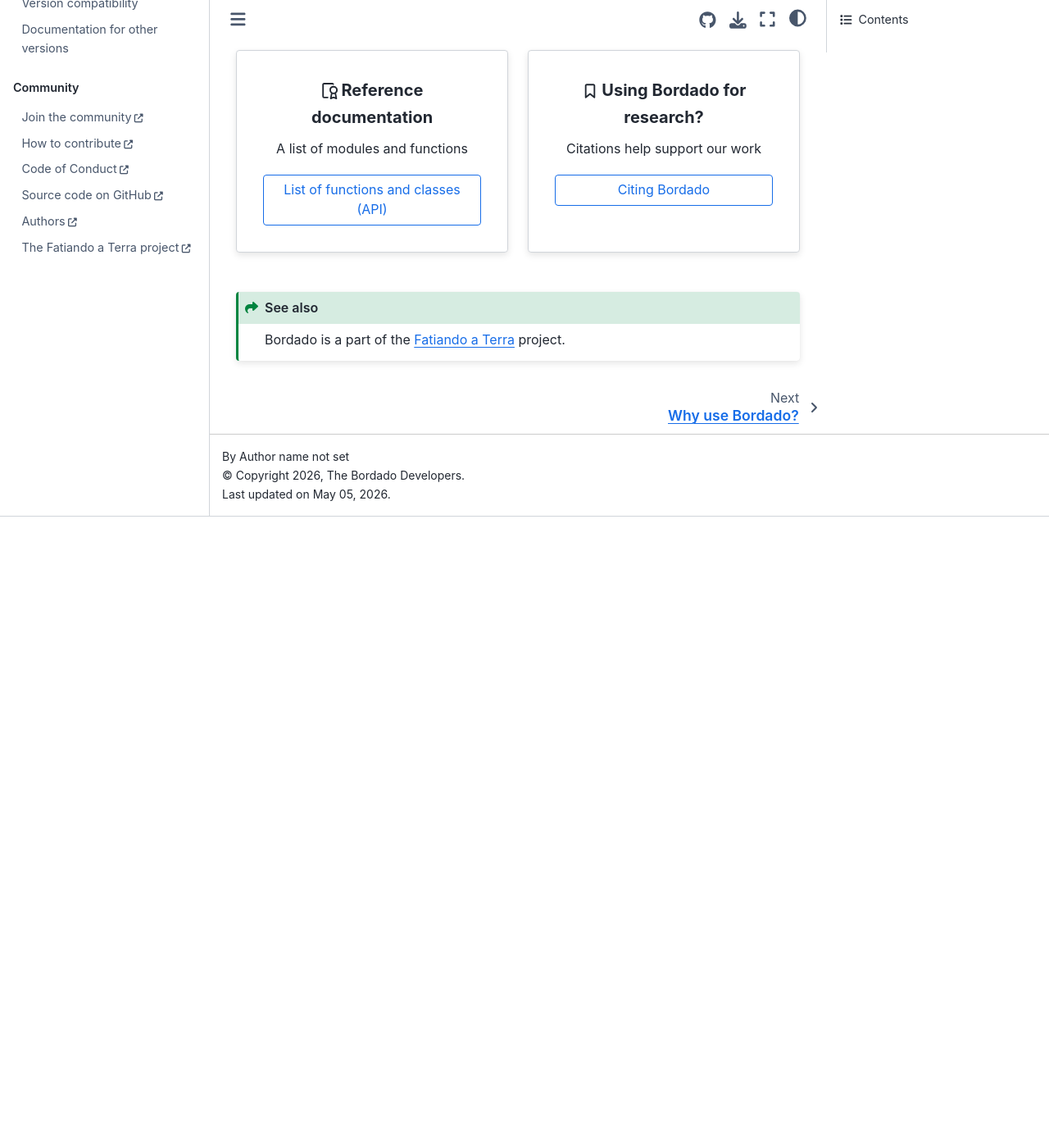
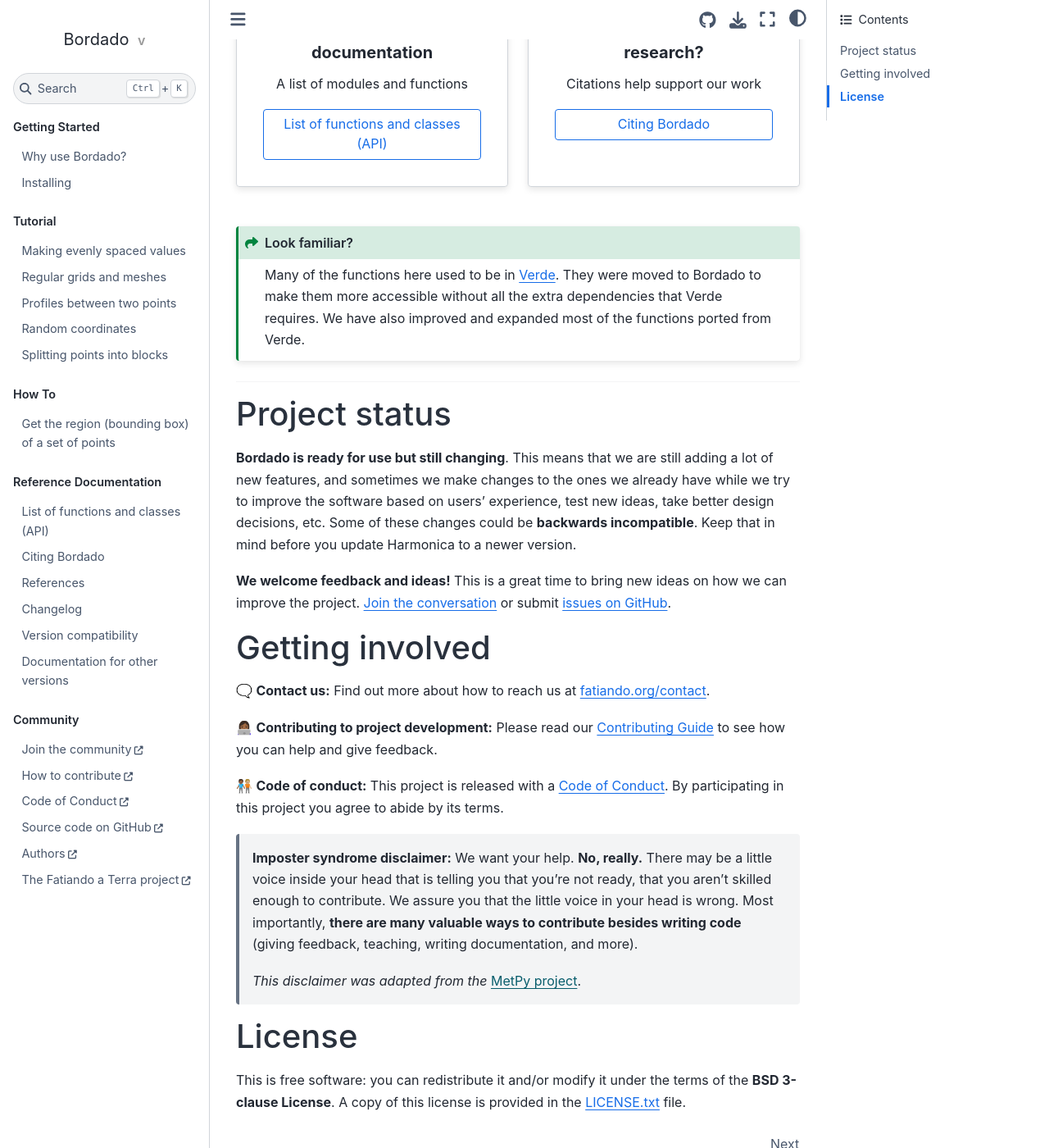
Before and after one commit to fatiando/bordado, a Sphinx documentation site: the page built from doc/index.rst, in a window 1280 px wide and 1400 px high, scrolled down 915 px. Shown: the whole window at 82% size. Built offline with Sphinx 7.4.7 and the Sphinx Book theme 1.1.4, drawn with Linux system fonts in a browser that asks for light colours; the version number could not be read and is left out; before the commit the page ends 1545 px from its top, so only the background shows below that; some of the changed text lies outside the part shown.

Commit message:
Update development status to beta (ready for use but in dev) (#102)
The project was still marked as pre-alpha and in early stages. I think
we can say now that it's in beta stage and ready for use but expect
breaking changes. We're already adopting it in our other packages so it
makes to bump the dev status now. Add the status, disclaimer, and
license from the README to the front page as well to emulate Harmonica
and Choclo.

```diff
--- a/doc/index.rst
+++ b/doc/index.rst
@@ -23,7 +23,7 @@
             :width: 200px
             :class: sd-m-auto dark-light
 
-**Bordado**  (Portuguese for "embroidery") is a Python package for creating,
+**Bordado** (Portuguese for "embroidery") is a Python package for creating,
 manipulating, and splitting geographic and Cartesian coordinates.
 It can generate coordinates at regular intervals by specifying the number of
 points or the spacing between points. Bordado takes care of adjusting the
@@ -32,11 +32,8 @@
 
 .. seealso::
 
-    Many of the functions here used to be in
-    `Verde <https://www.fatiando.org/verde/>`__. They were moved to Bordado to
-    make them more accessible without all of the extra dependencies that Verde
-    requires. We have also improved and expanded most of the functions ported
-    from Verde.
+    Bordado is a part of the
+    `Fatiando a Terra <https://www.fatiando.org/>`_ project.
 
 .. grid:: 1 2 1 2
     :margin: 5 5 0 0
@@ -97,10 +94,66 @@
             :outline:
             :expand:
 
-.. seealso::
+.. admonition:: Look familiar?
+    :class: seealso
 
-    Bordado is a part of the
-    `Fatiando a Terra <https://www.fatiando.org/>`_ project.
+    Many of the functions here used to be in
+    `Verde <https://www.fatiando.org/verde/>`__. They were moved to Bordado to
+    make them more accessible without all the extra dependencies that Verde
+    requires. We have also improved and expanded most of the functions ported
+    from Verde.
+
+----
+
+Project status
+--------------
+
+**Bordado is ready for use but still changing**. This means that we are
+still adding a lot of new features, and sometimes we make changes to the
+ones we already have while we try to improve the software based on
+users’ experience, test new ideas, take better design decisions, etc.
+Some of these changes could be **backwards incompatible**. Keep that in
+mind before you update Harmonica to a newer version.
+
+**We welcome feedback and ideas!** This is a great time to bring new
+ideas on how we can improve the project. `Join the
+conversation <https://www.fatiando.org/contact>`__ or submit `issues on
+GitHub <https://github.com/fatiando/bordado/issues>`__.
+
+Getting involved
+----------------
+
+🗨️ **Contact us:** Find out more about how to reach us at
+`fatiando.org/contact <https://www.fatiando.org/contact/>`__.
+
+👩🏾‍💻 **Contributing to project development:** Please read our
+`Contributing
+Guide <https://github.com/fatiando/bordado/blob/main/CONTRIBUTING.md>`__
+to see how you can help and give feedback.
+
+🧑🏾‍🤝‍🧑🏼 **Code of conduct:** This project is released with a `Code of
+Conduct <https://github.com/fatiando/community/blob/main/CODE_OF_CONDUCT.md>`__.
+By participating in this project you agree to abide by its terms.
+
+    **Imposter syndrome disclaimer:** We want your help. **No, really.** There
+    may be a little voice inside your head that is telling you that you’re
+    not ready, that you aren’t skilled enough to contribute. We assure you
+    that the little voice in your head is wrong. Most importantly, **there are
+    many valuable ways to contribute besides writing code** (giving feedback,
+    teaching, writing documentation, and more).
+
+    *This disclaimer was adapted from the* `MetPy
+    project <https://github.com/Unidata/MetPy>`__.
+
+License
+-------
+
+This is free software: you can redistribute it and/or modify it under
+the terms of the **BSD 3-clause License**. A copy of this license is
+provided in the
+`LICENSE.txt <https://github.com/fatiando/bordado/blob/main/LICENSE.txt>`__
+file.
+
 
 .. toctree::
     :hidden:
--- a/pyproject.toml
+++ b/pyproject.toml
@@ -12,7 +12,7 @@
 license = "BSD-3-Clause"
 keywords = ["geoscience", "geophysics"]
 classifiers = [
-    "Development Status :: 2 - Pre-Alpha",
+    "Development Status :: 4 - Beta",
     "Intended Audience :: Science/Research",
     "Intended Audience :: Developers",
     "Intended Audience :: Education",
```
Also changed, not shown: README.md (+7 -4 lines).
